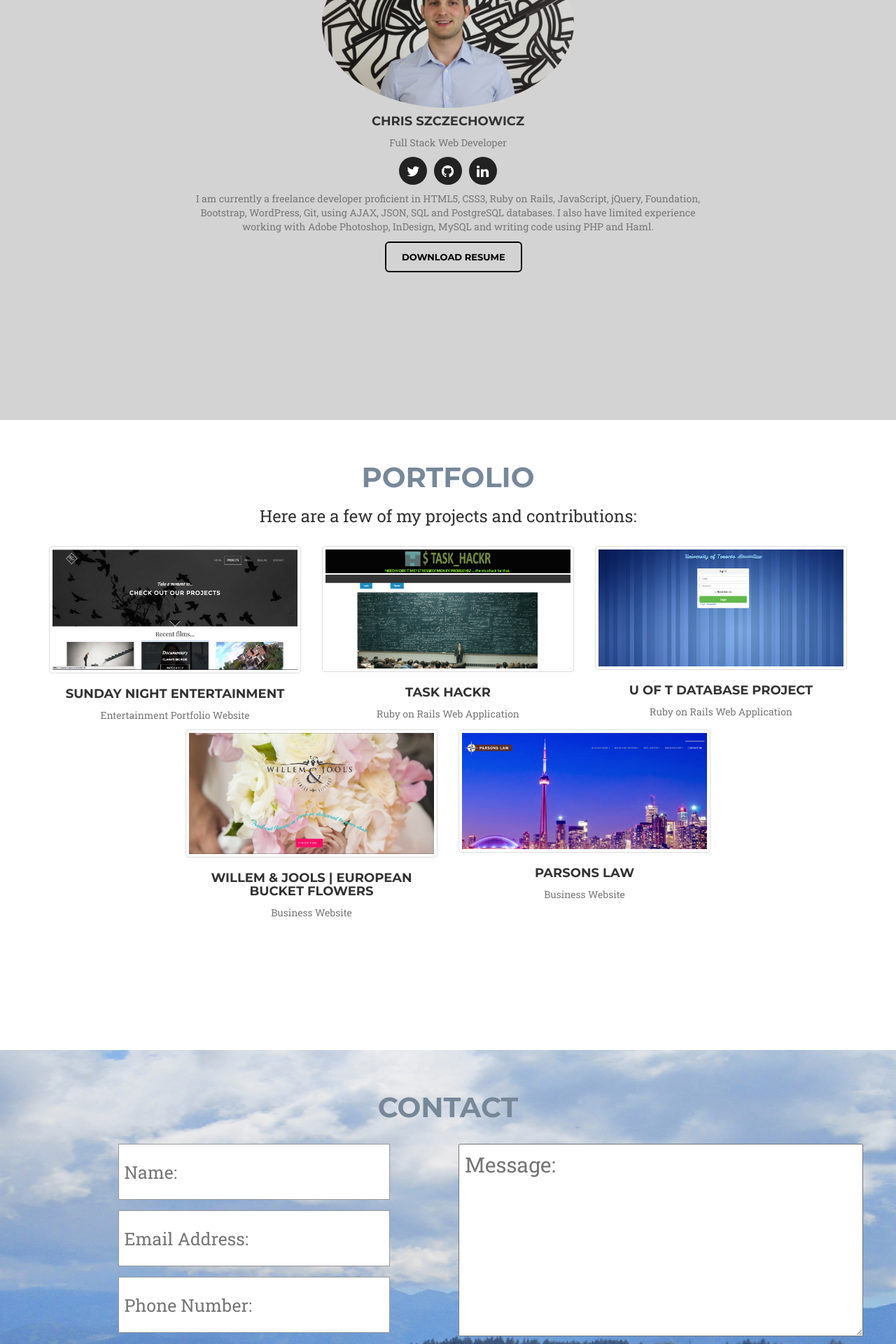
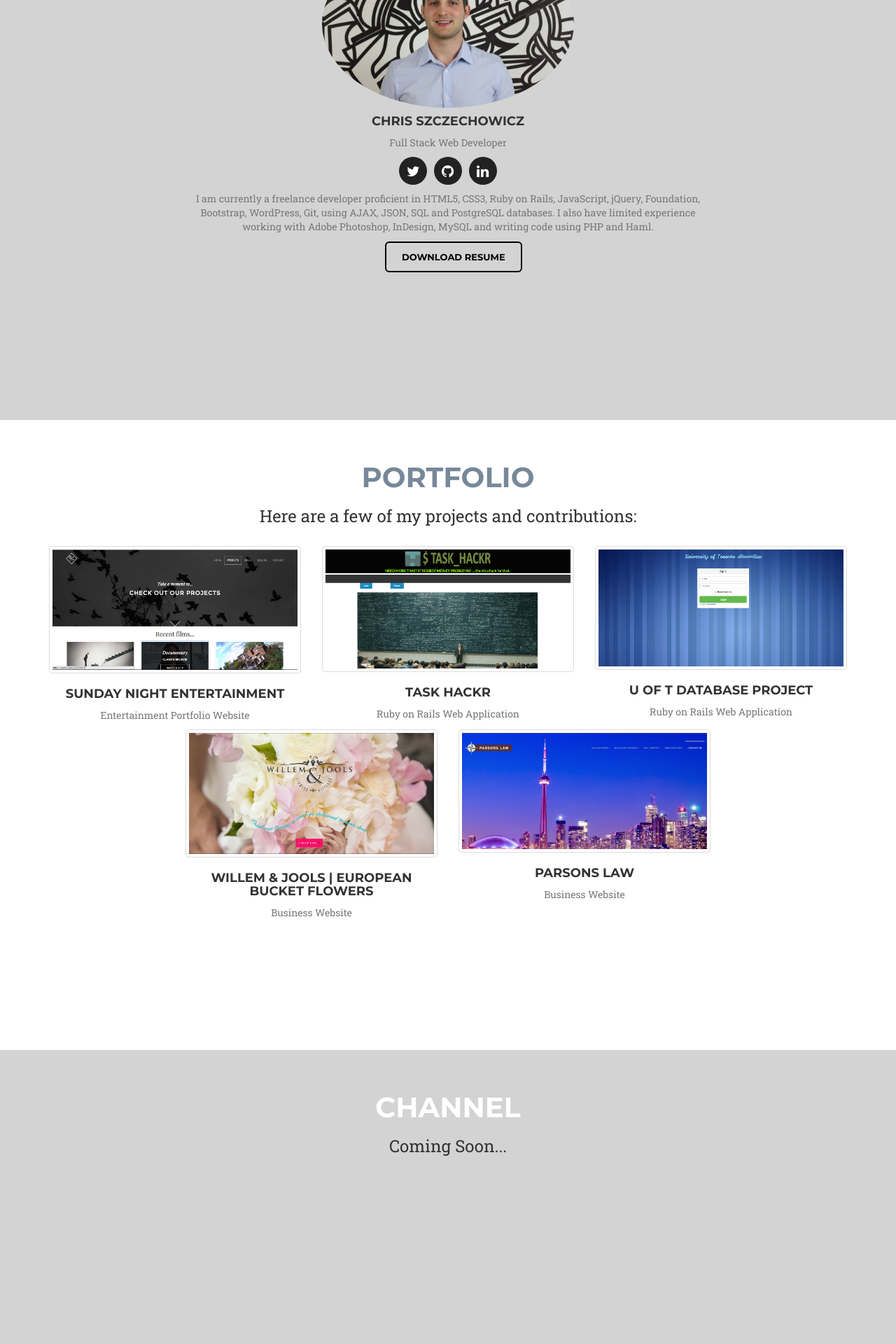
Before and after one commit to christophszcz/personal_website, a PHP site: page / in a window 1280 px wide. Shown: the part 1000-2920 px from the top of the page at 70% size. Run offline with PHP 8.4, Linux system fonts and the light colour scheme; some libraries are stand-ins or nearby versions.

Commit message:
Added Channel section

```diff
--- a/css/styles.css
+++ b/css/styles.css
@@ -242,14 +242,14 @@ header .intro-text .intro-heading {
   }
 }
 
-/* About Section*/
+/* About Section */
 
 .about-section {
   min-height:800px;
   background:lightgrey;
 }
 
-.about-title{
+.about-channel-title{
   text-align: center;
   color: #fff;
   font-size: 40px;
@@ -365,7 +365,7 @@ a.button-link, a:visited {
     padding-left: 480px;
 }
 
-/* Portfolio Section*/
+/* Portfolio Section */
 
 .portfolio-section {
   min-height:900px;
@@ -516,6 +516,13 @@ a.button-link, a:visited {
 
 .img-responsive#image {
   display: inline;
+}
+
+/* Channel Section */
+
+.channel-section {
+  min-height:550px;
+  background:lightgrey;
 }
 
 /*Contact Section */
--- a/index.html
+++ b/index.html
@@ -37,7 +37,9 @@
         <li class="page-scroll">
           <a href="#portfolio">Portfolio</a>
         </li>
-        <!-- <li><a href="#4">Channel </li> -->
+        <li class="page-scroll">
+          <a href="#channel">Channel</a>
+        </li>
         <li class="page-scroll">
           <a href="#contact">Contact</a>
         </li>
@@ -47,8 +49,8 @@
 </nav>
 
   <!--Home /Main Section -->
+  <a name="main"></a>
   <section class="main-section">
-  <a name="main"></a>
     <header>
         <div class="container">
             <div class="intro-text">
@@ -66,14 +68,14 @@
   </section>
 
   <!--About Section -->
+  <a name="about"></a>
   <section id="about" class="about-section">
     <div class="container">
           <div class="row">
-          <a name="about"></a>
                   <br>
                   <br>
                   <div class="col-lg-12 text-center">
-                    <h2 class="about-title">About</h2>
+                    <h2 class="about-channel-title">About</h2>
                   </div>
           </div>
               <div class="row">
@@ -112,13 +114,13 @@
   </section>
 
   <!-- Porfolio Section -->
+  <a name="portfolio"></a>
   <section id="portfolio" class="portfolio-section">
     <div class="container">
       <div class="row">
         <div class="col-lg-12 text-center">
           <br>
           <br>
-          <a name="portfolio"></a>
           <h2 class="portfolio-title">Portfolio</h2>
           <h3>Here are a few of my projects and contributions:</h3>
         </div>
@@ -215,26 +217,28 @@
 
 
   <!--Channel Section -->
-<!--   <div id="4" style= "min-height:1000px;background:lightgrey;">
+  <a name="channel"></a>
+  <section id="channel" class="channel-section">
     <div class="container">
       <div class="row">
-        <div class="col-lg-12 text-center">
-          <br>
-          <br>
-          <h2>Channel</h2>
-        </div>
+        <br>
+        <br>
+          <div class="col-lg-12 text-center">
+            <h2 class="about-channel-title">Channel</h2>
+            <h3>Coming Soon...</h3>
+          </div>
       </div>
     </div>
-  </div> -->
+  </section>
 
   <!-- Contact Section -->
+  <a name="contact"></a>
   <section id="contact" class="contact-section">
     <div class="container">
       <div class="row">
         <div class="col-lg-12 centered">
           <br>
           <br>
-          <a name="contact"></a>
           <h2 class="contact-form-title">Contact</h2>
           <br>
 
@@ -296,7 +300,7 @@
         <b>URL:</b><br>
         <a href="http://sundaynight.ca/" target="_blank">http://sundaynight.ca/</a>
         <div class="modal-footer">
-          <a href="https://github.com/lizhodgson/SNE_website" class="btn btn-success" role="button" target="_blank">Source Code</a>
+          <a href="https://github.com/lizhodgson/SNE_website" class="btn btn-success" role="button" target="_blank">Source Cgitode</a>
         </div>
       </div>
     </div>
```
